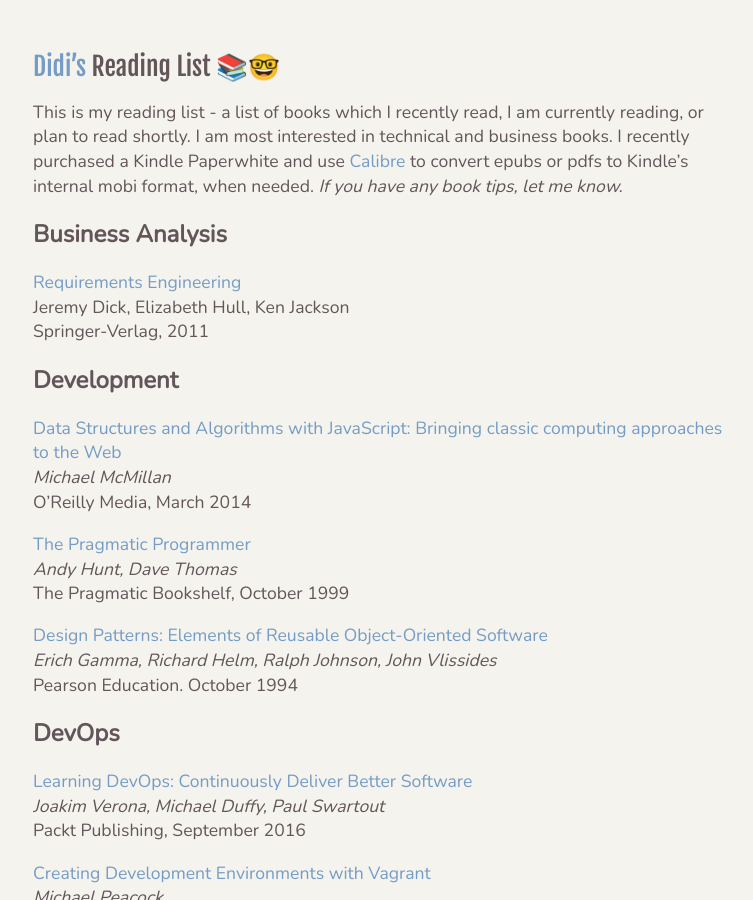
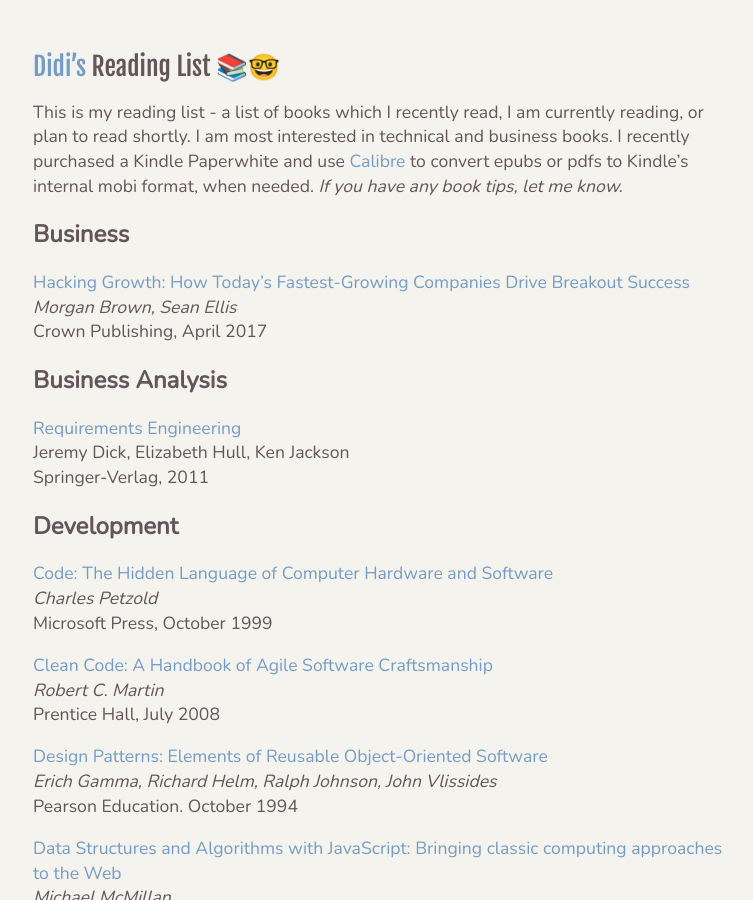
Before and after one commit to rordi/rordi.github.io, a Jekyll site: the page built from reading-list.md, in a window 1280 px wide and 900 px high. Shown: the whole window, without its empty margins (257-1010 px from the left). Built offline with Jekyll 4.4.1, drawn with Linux system fonts in a browser that asks for light colours.

Commit message:
adjust reading list

```diff
--- a/reading-list.md
+++ b/reading-list.md
@@ -9,6 +9,12 @@ This is my reading list - a list of books which I recently read, I am currently
 I am most interested in technical and business books. I recently purchased a Kindle Paperwhite and use [Calibre](https://calibre-ebook.com/)
 to convert epubs or pdfs to Kindle's internal mobi format, when needed. *If you have any book tips, let me know.*
 
+## Business
+
+[Hacking Growth: How Today's Fastest-Growing Companies Drive Breakout Success](https://www.penguinrandomhouse.com/books/545936/hacking-growth-by-sean-ellis-founder-of-growthhackerscom-and-morgan-brown/9780451497215/)<br>
+*Morgan Brown, Sean Ellis*<br>
+Crown Publishing, April 2017
+
 ## Business Analysis
 
 [Requirements Engineering](http://www.springer.com/gp/book/9781447158189)<br>
@@ -16,6 +22,18 @@ Jeremy Dick, Elizabeth Hull, Ken Jackson<br>
 Springer-Verlag, 2011
 
 ## Development
+
+[Code: The Hidden Language of Computer Hardware and Software](https://www.microsoftpressstore.com/store/code-the-hidden-language-of-computer-hardware-and-software-9780735611313)<br>
+*Charles Petzold*<br>
+Microsoft Press, October 1999
+
+[Clean Code: A Handbook of Agile Software Craftsmanship]()<br>
+*Robert C. Martin*<br>
+Prentice Hall, July 2008
+
+[Design Patterns: Elements of Reusable Object-Oriented Software](https://en.wikipedia.org/wiki/Design_Patterns)<br>
+*Erich Gamma, Richard Helm, Ralph Johnson, John Vlissides*<br>
+Pearson Education. October 1994
 
 [Data Structures and Algorithms with JavaScript: Bringing classic computing approaches to the Web](http://shop.oreilly.com/product/0636920029557.do)<br>
 *Michael McMillan*<br>
```
Also changed, not shown: other parts of reading-list.md (+0 -3 lines).
